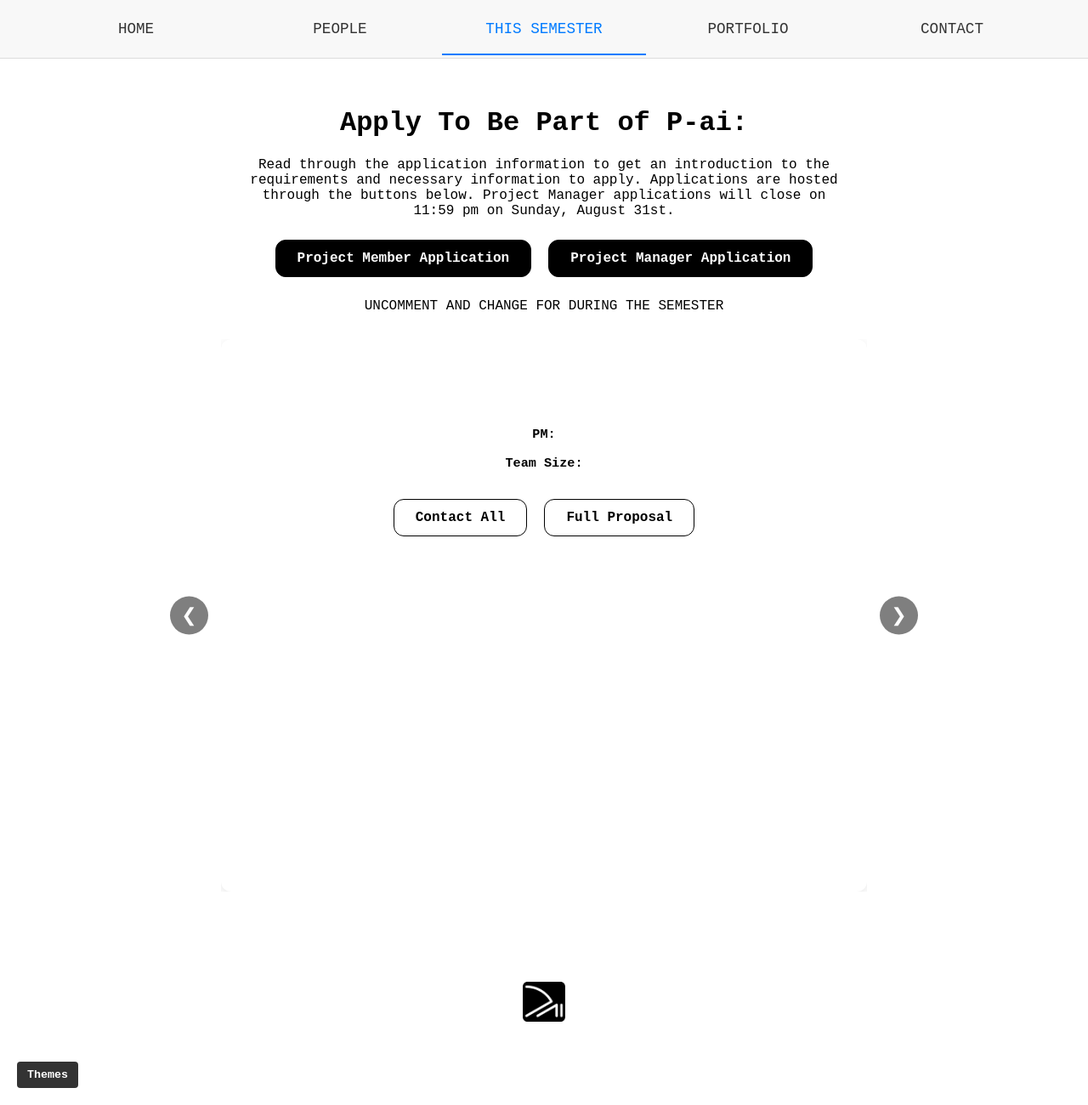
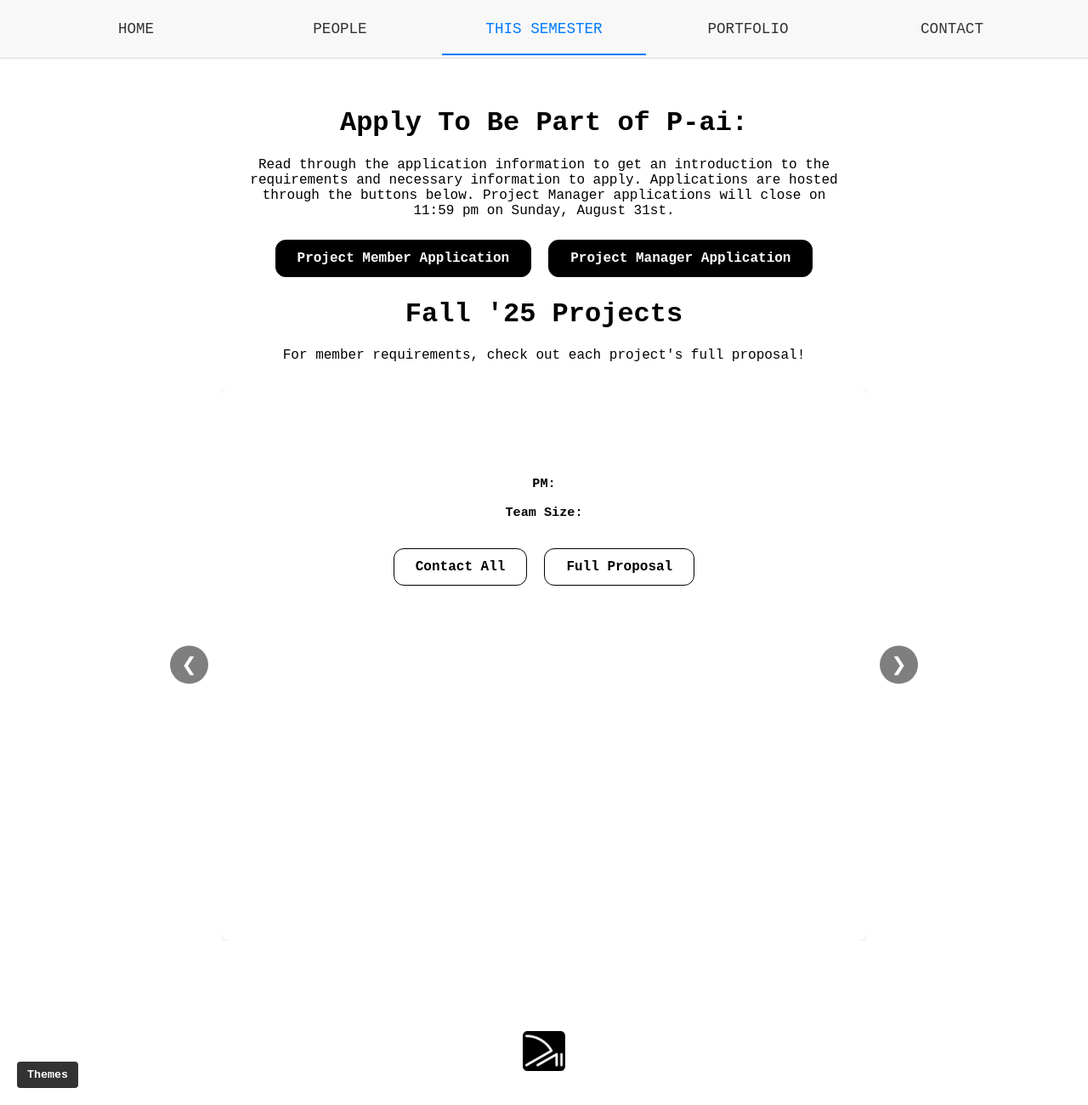
Before and after one commit to asyalyu/pai, a Jekyll site: the page built from semester.html, in a window 1280 px wide and 1300 px high. Shown: the whole window at 85% size. Built offline with Jekyll 4.4.1, drawn with Linux system fonts in a browser that asks for light colours.

Commit message:
another edit

```diff
--- a/semester.html
+++ b/semester.html
@@ -12,9 +12,9 @@ title: This Semester
             <a href="https://docs.google.com/forms/d/e/1FAIpQLSfopjAeqj-eckYssiUQZB-JtHaB3xAxeAQoGoG8ckaWrYr4KQ/viewform" class="button1" target="_blank">Project Manager Application</a>
         </div>
 
-        UNCOMMENT AND CHANGE FOR DURING THE SEMESTER
-        <!-- <h1>Fall '25 Projects</h1>
-        <p class="text">For member requirements, check out each project's full proposal!</p> -->
+           <!--UNCOMMENT AND CHANGE FOR DURING THE SEMESTER-->
+      <h1>Fall '25 Projects</h1>
+        <p class="text">For member requirements, check out each project's full proposal!</p>
 
         <!--UNCOMMENT BELOW FOR NEXT SEMESTERS PROJECTS
         STORE INFO OF ALL PROJECTS IN JSON
```
